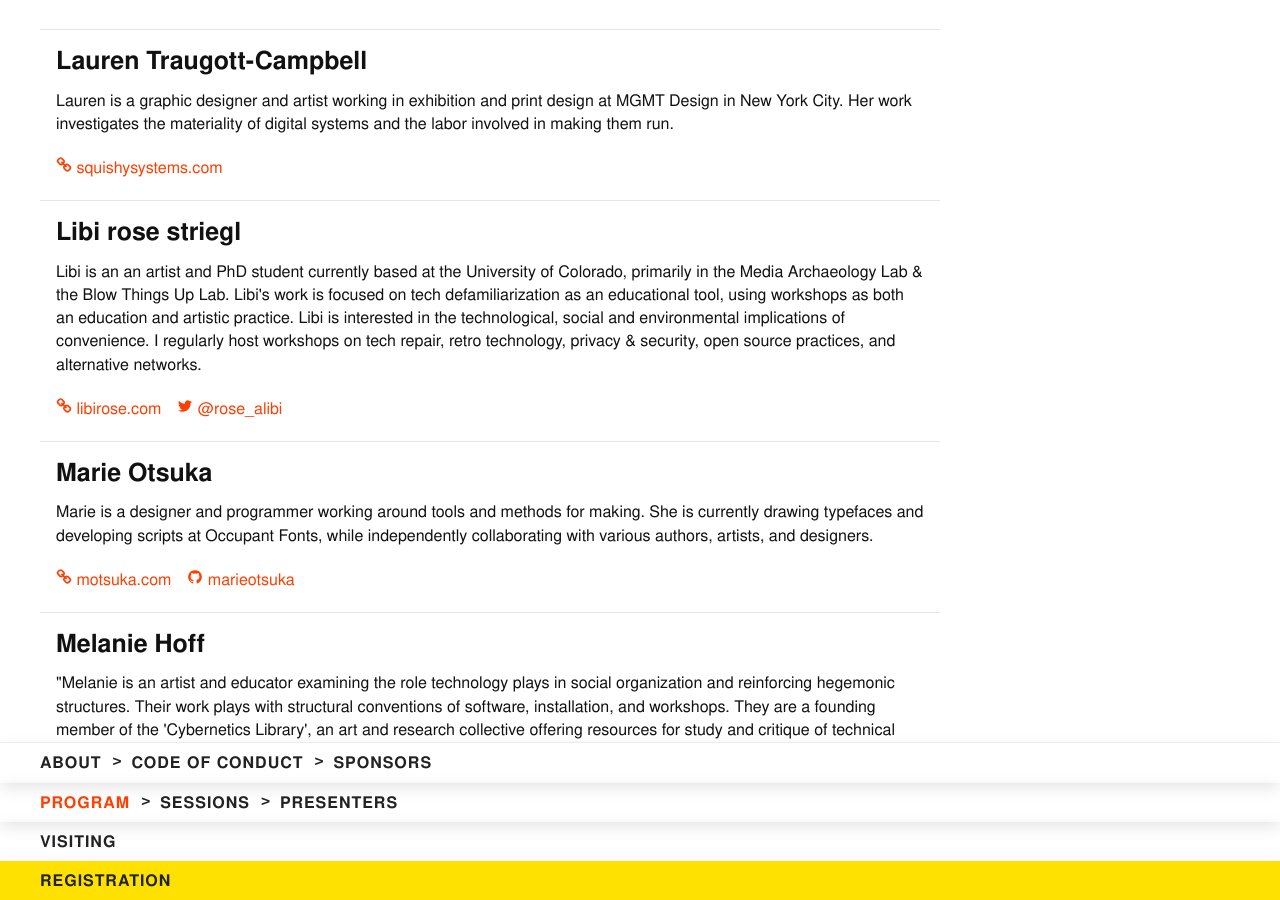
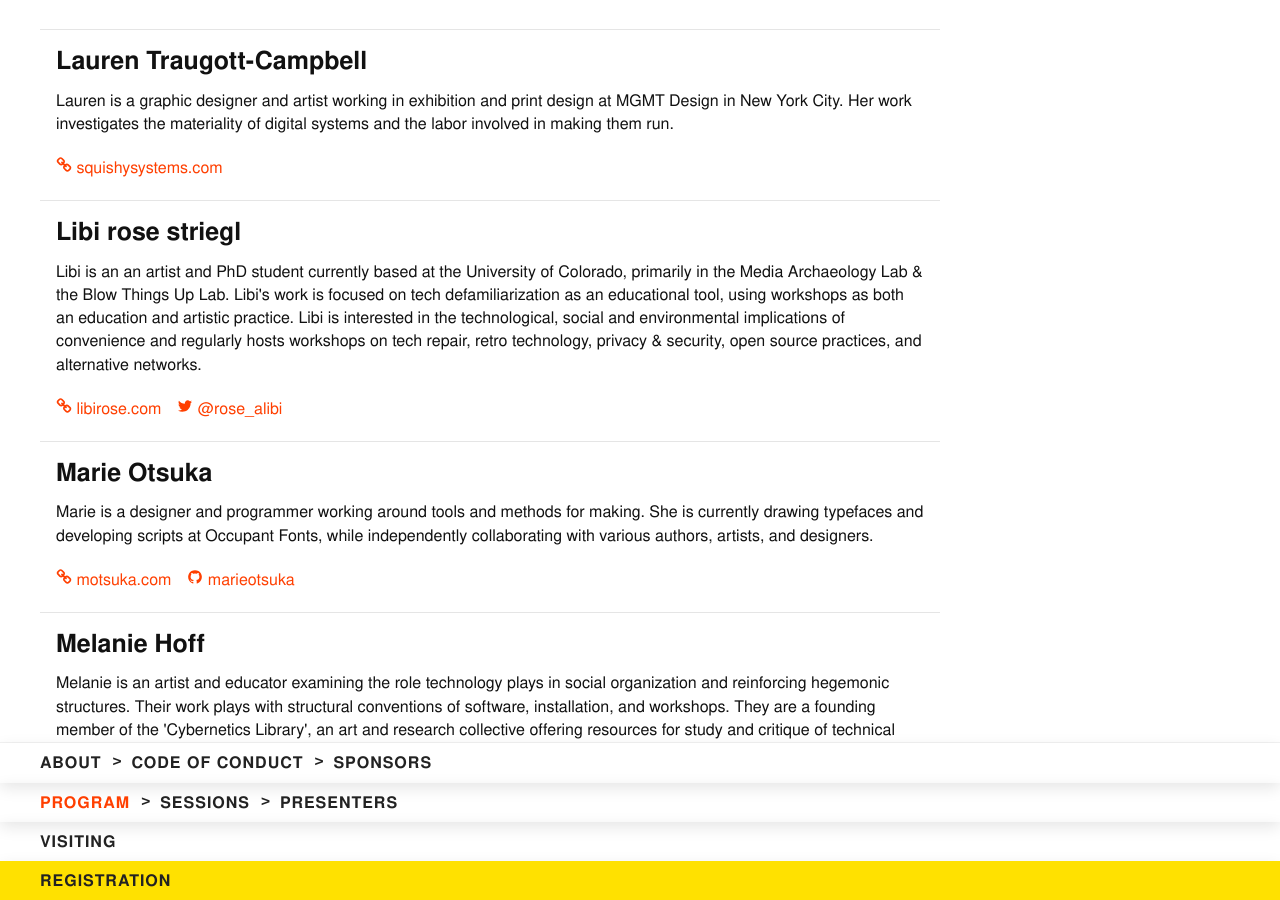
Before and after one commit to ournetworks/ournetworks.ca, a Jekyll site: the page built from program.md, in a window 1280 px wide and 900 px high, scrolled down 15681 px. Built offline with Jekyll 4.4.1, drawn with Linux system fonts in a browser that asks for light colours.

Commit message:
other small tucks to presenter bios

```diff
--- a/_data/presenters.yml
+++ b/_data/presenters.yml
@@ -295,7 +295,7 @@
 
   - presenterID: libi
     name: "Libi rose striegl"
-    bio: "Libi is an an artist and PhD student currently based at the University of Colorado, primarily in the Media Archaeology Lab & the Blow Things Up Lab. Libi's work is focused on tech defamiliarization as an educational tool, using workshops as both an education and artistic practice. Libi is interested in the technological, social and environmental implications of convenience. I regularly host workshops on tech repair, retro technology, privacy & security, open source practices, and alternative networks."
+    bio: "Libi is an an artist and PhD student currently based at the University of Colorado, primarily in the Media Archaeology Lab & the Blow Things Up Lab. Libi's work is focused on tech defamiliarization as an educational tool, using workshops as both an education and artistic practice. Libi is interested in the technological, social and environmental implications of convenience and regularly hosts workshops on tech repair, retro technology, privacy & security, open source practices, and alternative networks."
     link: "http://libirose.com"
     linkDisplay: "libirose.com"
     twitter: "rose_alibi"
@@ -351,7 +351,7 @@
   - presenterID: melanie
     name: "Melanie Hoff"
     bio: >
-      "Melanie is an artist and educator examining the role technology plays in social organization and reinforcing hegemonic structures. Their work plays with structural conventions of software, installation, and workshops. They are a founding member of the 'Cybernetics Library', an art and research collective offering resources for study and critique of technical and social systems and "Soft Surplus", a collective art studio warehouse for making things near each other. They teach at Rutgers University, the School for Poetic Computation, and have presented their work in New Museum, the Queens Museum, the Internet Archive, and elsewhere."
+      Melanie is an artist and educator examining the role technology plays in social organization and reinforcing hegemonic structures. Their work plays with structural conventions of software, installation, and workshops. They are a founding member of the 'Cybernetics Library', an art and research collective offering resources for study and critique of technical and social systems and "Soft Surplus", a collective art studio warehouse for making things near each other. They teach at Rutgers University, the School for Poetic Computation, and have presented their work in New Museum, the Queens Museum, the Internet Archive, and elsewhere.
     link: "https://melanie-hoff.com/"
     linkDisplay: "melanie-hoff.com"
     github: "melaniehoff"
```
